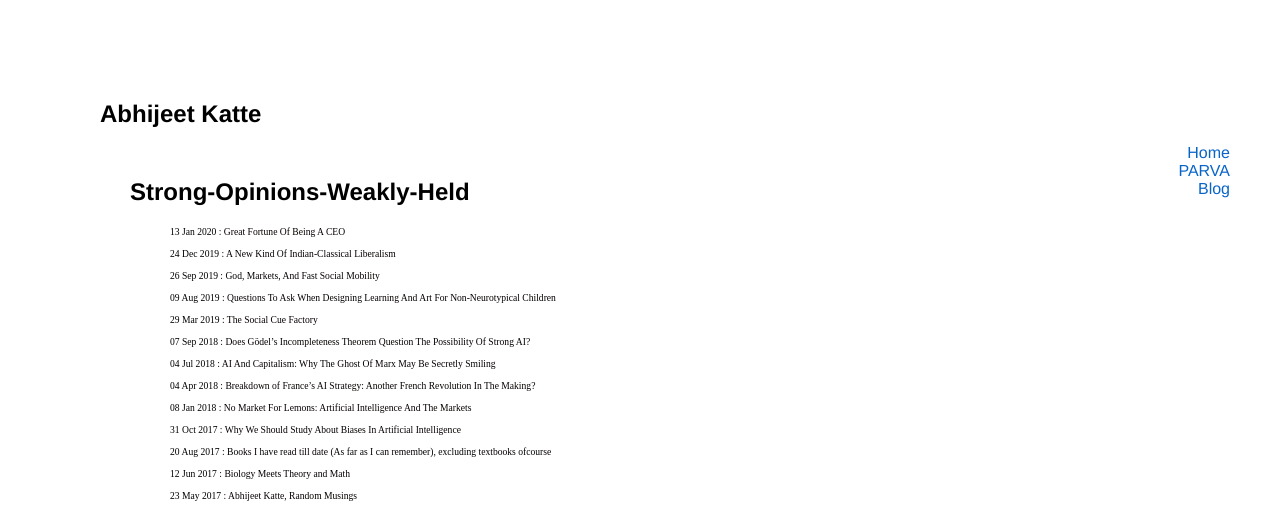
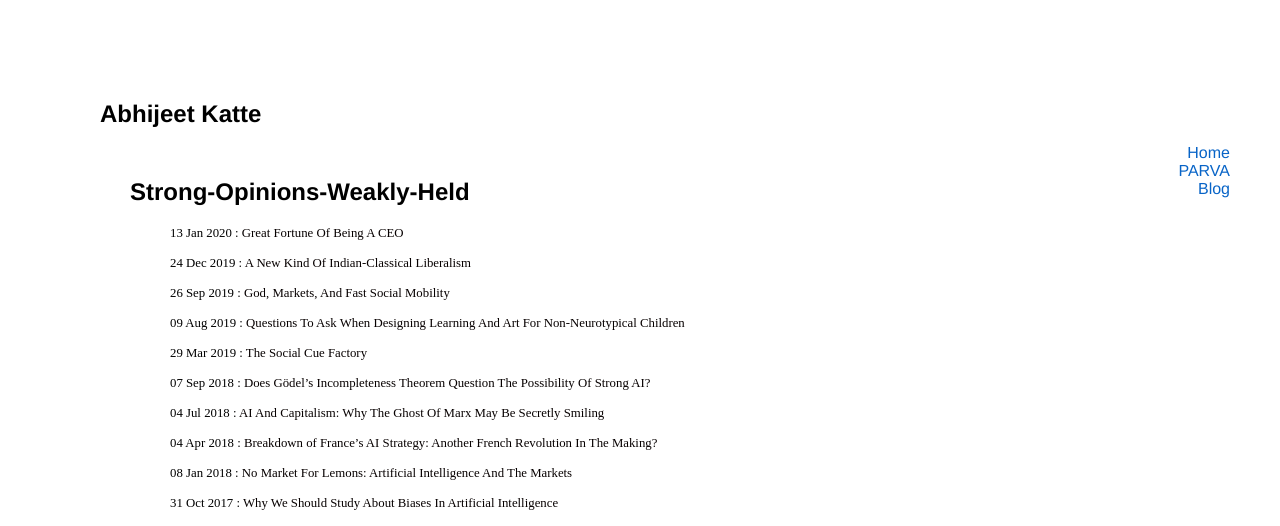
Before and after one commit to AbhiK24/abhik24.github.io, a Jekyll site: the page built from blog/index.html, in a window 1280 px wide. Shown: the top 526 px of the page. Built offline with Jekyll 4.4.1, drawn with Linux system fonts in a browser that asks for light colours.

Commit message:
Update main.css

```diff
--- a/css/main.css
+++ b/css/main.css
@@ -42,7 +42,7 @@ footer {
 
 ul.posts {
     margin: 20px auto 40px;
-    font-size: 0.6em;
+    font-size: 0.8em;
 }
 
 ul.posts li {
```
